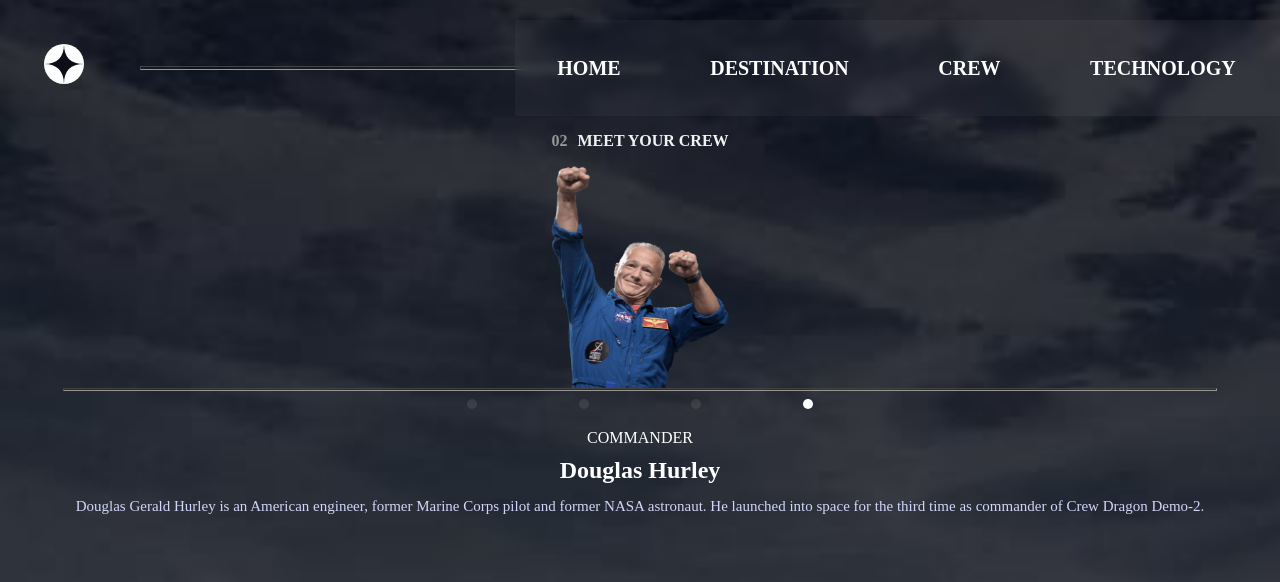
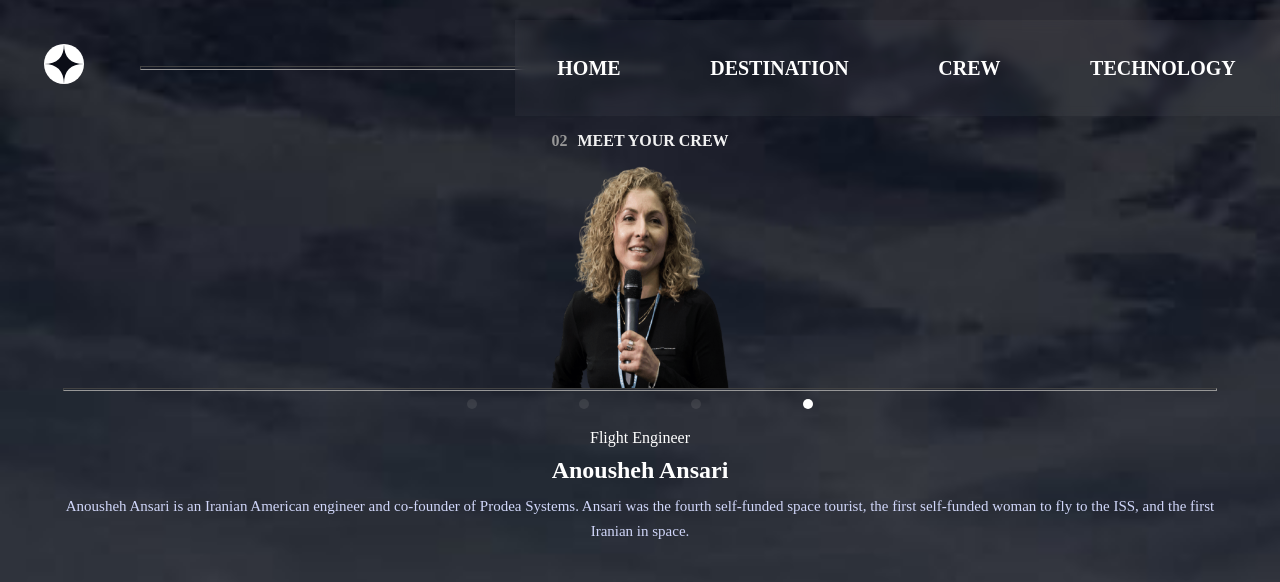
Before and after one commit to VictorGabriel-Oliveira/space-tourism, a React (Vite) app: page /crew/anousheh-ansari in a window 1280 px wide. Shown: the top 582 px of the page. Built offline with nearby package versions, Linux system fonts and the light colour scheme; a web font is replaced by a local one.

Commit message:
finishing crew page

```diff
--- a/src/pages/Crew/index.tsx
+++ b/src/pages/Crew/index.tsx
@@ -2,7 +2,60 @@ import { CrewNavBar } from '../../components/CrewNavBar'
 import { Header } from '../../components/Header/Header'
 import './index.scss'
 import DouglasAvatar from '../../assets/crew/image-douglas-hurley.png'
+import MarkAvatar from '../../assets/crew/image-mark-shuttleworth.png'
+import VictorAvatar from '../../assets/crew/image-victor-glover.png'
+import AnoushehAvatar from '../../assets/crew/image-anousheh-ansari.png'
+import { useParams } from 'react-router'
+import { useEffect, useState } from 'react'
+const professionals = {
+    DouglasHurley:{
+        img:DouglasAvatar,
+        name:'Douglas Hurley',
+        ocupation:'COMMANDER',
+        about: `Douglas Gerald Hurley is an American engineer,
+        former Marine Corps pilot and former NASA
+        astronaut. He launched into space for the third
+        time as commander of Crew Dragon Demo-2.`
+    },
+    MarkShuttleworth:{
+        img:MarkAvatar,
+        name:'MARK SHUTTLEWORTH',
+        ocupation:'Mission Specialist',
+        about: `Mark Richard Shuttleworth is the founder and CEO of Canonical, the company behind the Linux-based Ubuntu operating system. Shuttleworth became the first South African to travel to space as a space tourist.`
+    },
+    VictorGlover:{
+        img:VictorAvatar,
+        name:'Victor Glover',
+        ocupation:'PILOT',
+        about:'Pilot on the first operational flight of the SpaceX Crew Dragon to the International Space Station. Glover is a commander in the U.S. Navy where he pilots an F/A-18.He was a crew member of Expedition 64, and served as a station systems flight engineer. '
+    },
+    AnoushehAnsari:{
+        img:AnoushehAvatar,
+        name:'Anousheh Ansari',
+        ocupation:'Flight Engineer',
+        about:'Anousheh Ansari is an Iranian American engineer and co-founder of Prodea Systems. Ansari was the fourth self-funded space tourist, the first self-funded woman to fly to the ISS, and the first Iranian in space. '
+    }
+
+}
 export const Crew = () =>{
+    const params = useParams()
+    const destination = params.name || ''
+    const [currentDestination,setCurrentDestination] =useState(professionals.DouglasHurley)
+    useEffect(()=>{
+        if (destination === 'douglas-hurley'){
+            setCurrentDestination(professionals.DouglasHurley)
+        }
+        if(destination === 'mark-shuttleworth'){
+            setCurrentDestination(professionals.MarkShuttleworth)
+
+        }
+        if(destination === 'victor-glover'){
+            setCurrentDestination(professionals.VictorGlover)
+        }
+        if(destination === 'anousheh-ansari' ){
+            setCurrentDestination(professionals.AnoushehAnsari)
+        }
+    },[destination])
     return (
         <div className="crew_conteiner">
             <Header/>
@@ -11,18 +64,15 @@ export const Crew = () =>{
                 <p>meet your crew</p>
             </div>
             <div className="image_conteiner">
-                <img src={DouglasAvatar} alt="" />
+                <img src={currentDestination.img} alt="" />
                 <hr/>
             </div>
             <CrewNavBar/>
             <div className="professional_content">
-                <p>COMMANDER</p>
-                <h3>Douglas Hurley</h3>
+                <p>{currentDestination.ocupation}</p>
+                <h3>{currentDestination.name}</h3>
                 <strong>
-                Douglas Gerald Hurley is an American engineer,
-                former Marine Corps pilot and former NASA
-                astronaut. He launched into space for the third
-                time as commander of Crew Dragon Demo-2.
+                    {currentDestination.about}
                 </strong>
             </div>
         </div>
```
